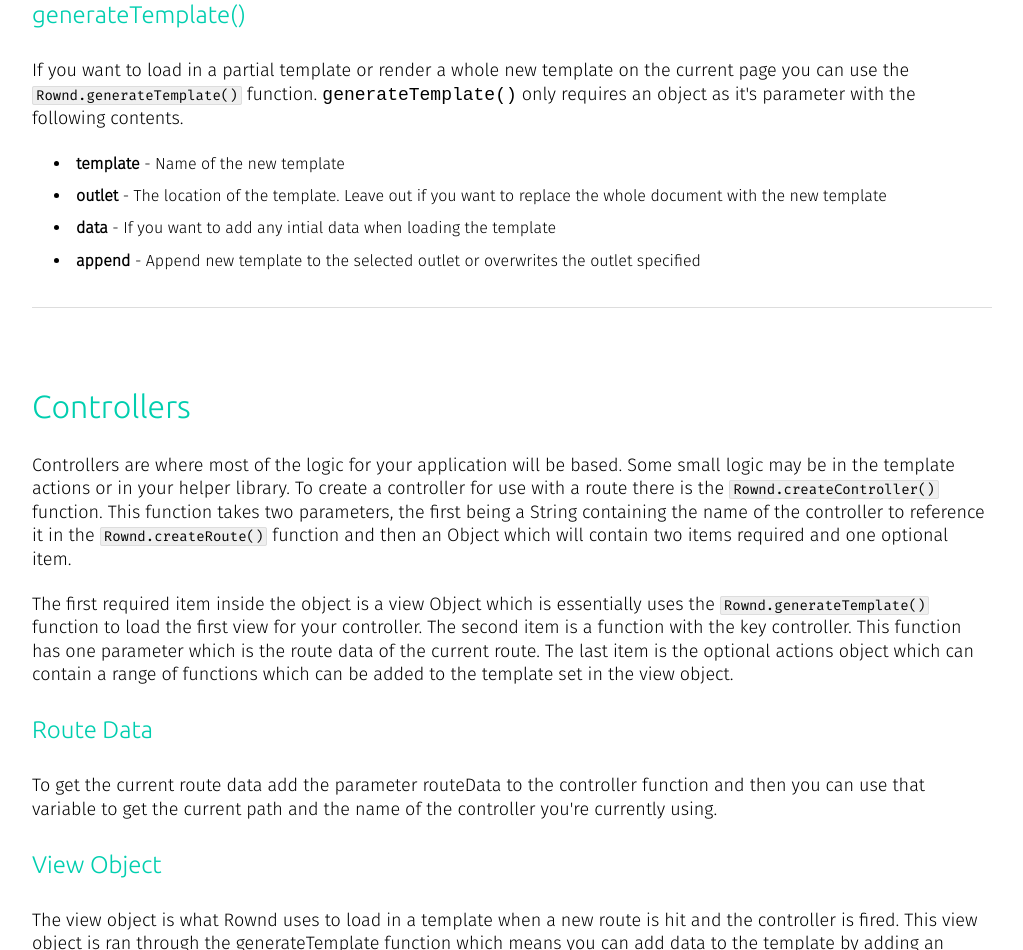
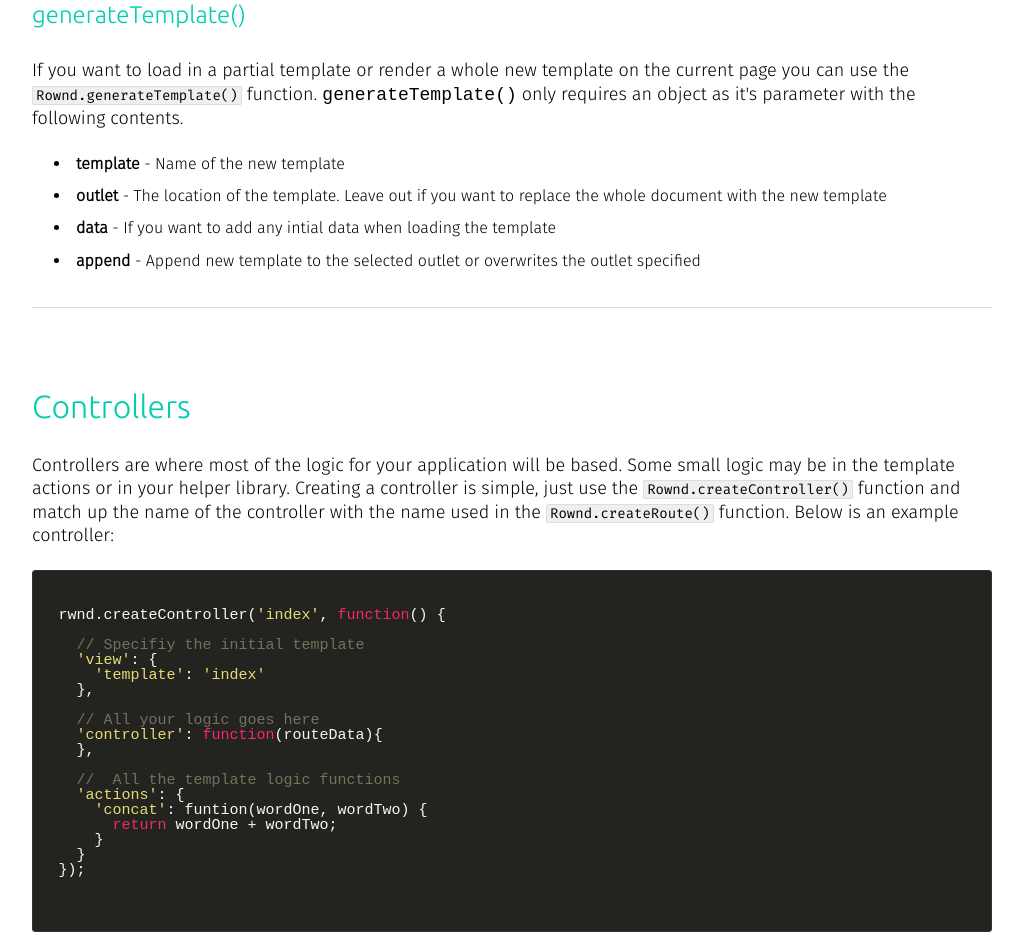
Before and after one commit to silverlight513/Rownd, a website: page index.html in a window 1280 px wide. Shown: the part 3328-4278 px from the top of the page, without its empty margins (128-1151 px from the left). Drawn offline with Linux system fonts and the light colour scheme; a web font is replaced by a local one.

Commit message:
controller redraft of copy

```diff
--- a/index.html
+++ b/index.html
@@ -111,13 +111,13 @@
           </p>
           <pre>
             <code class="js">
-  var rwnd = Rownd.start({
+  var rnd = Rownd.start({
     'debug': true,
     'hideInfo': false,
     'showVersion': true
   });
 
-  rwnd.createRoute({
+  rnd.createRoute({
     'path': '',
     'controller': 'index'
   });
@@ -129,7 +129,7 @@
           </p>
           <pre>
             <code class="js">
-  rwnd.createController('index', function() {
+  rnd.createController('index', function() {
 
     // Specifiy the initial template
     'view': {
@@ -220,15 +220,32 @@
             </h3>
           </a>
           <p>
-          Controllers are where most of the logic for your application will be based. Some small logic may be in the template actions or in your helper library. To create a controller
-          for use with a route there is the <code class="inline">Rownd.createController()</code> function. This function takes two parameters, the first being a String containing the name of
-          the controller to reference it in the <code class="inline">Rownd.createRoute()</code> function and then an Object which will contain two items required and one optional item.
+          Controllers are where most of the logic for your application will be based. Some small logic may be in the template actions or in your helper library. Creating a controller is
+          simple, just use the <code class="inline">Rownd.createController()</code> function and match up the name of the controller with the name used in the
+          <code class="inline">Rownd.createRoute()</code> function. Below is an example controller:
           </p>
-          <p>
-          The first required item inside the object is a view Object which is essentially uses the <code class="inline">Rownd.generateTemplate()</code> function to load the first view for
-          your controller. The second item is a function with the key controller. This function has one parameter which is the route data of the current route. The last item
-          is the optional actions object which can contain a range of functions which can be added to the template set in the view object.
-          </p>
+          <pre>
+            <code class="js">
+  rwnd.createController('index', function() {
+
+    // Specifiy the initial template
+    'view': {
+      'template': 'index'
+    },
+
+    // All your logic goes here
+    'controller': function(routeData){
+    },
+
+    //  All the template logic functions
+    'actions': {
+      'concat': funtion(wordOne, wordTwo) {
+        return wordOne + wordTwo;
+      }
+    }
+  });
+            </code>
+          </pre>
         </div>
         <div id="route-data">
           <h4>Route Data</h4>
@@ -274,7 +291,7 @@
           </p>
           <pre>
             <code class="js">
-  rwnd.Helpers.stringValidator = function(stringOne, stringTwo){
+  rnd.Helpers.stringValidator = function(stringOne, stringTwo){
     return stringOne === stringTwo;
   };
             </code>
@@ -292,7 +309,7 @@
         </h3>
       </a>
       <ul class="styled-list">
-        <li>Original Author - <a href="https://twitter.com/silverlight513">Jack Rimell</a></li>
+        <li>Rownd Creator - <a href="https://twitter.com/silverlight513">Jack Rimell</a></li>
         <li>Header Photo - <a href="http://www.sronicle.com">Shaun Ronicle</a></li>
       </ul>
     </section>
```
